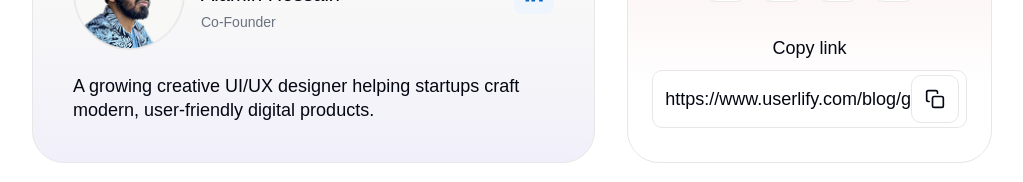
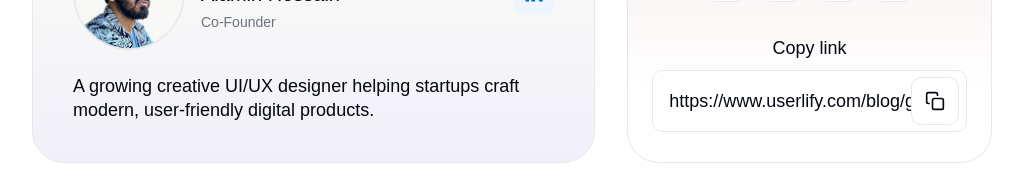
Before and after one commit to SparkStudio-Ltd/userlify, a Next.js app: page /blog/great-uiux-design-modern-startups in a window 1280 px wide. Shown: the part 3893-4075 px from the top of the page, without its empty margins (128-1151 px from the left). Built offline with nearby package versions, Linux system fonts and the light colour scheme; a web font is replaced by a local one.

Commit message:
fix: Adjust padding in ShareCard input for improved layout consistency

```diff
--- a/src/components/cards/ShareCard.tsx
+++ b/src/components/cards/ShareCard.tsx
@@ -95,7 +95,7 @@ export default function ShareCard({ blogUrl, title }: ShareCardProps) {
                             type="text"
                             value={blogUrl}
                             readOnly
-                            className="w-full px-4 md:px-3 py-3 md:py-[14px] rounded-[10px] bg-white border border-[#E8E6E6] text-[#030712] text-lg truncate"
+                            className="w-full px-3 md:px-4 py-3 md:py-4 rounded-[10px] bg-white border border-[#E8E6E6] text-[#030712] text-lg truncate"
                             style={{ fontFamily: 'Public Sans, sans-serif', fontWeight: 400 }}
                         />
                         <button
```
